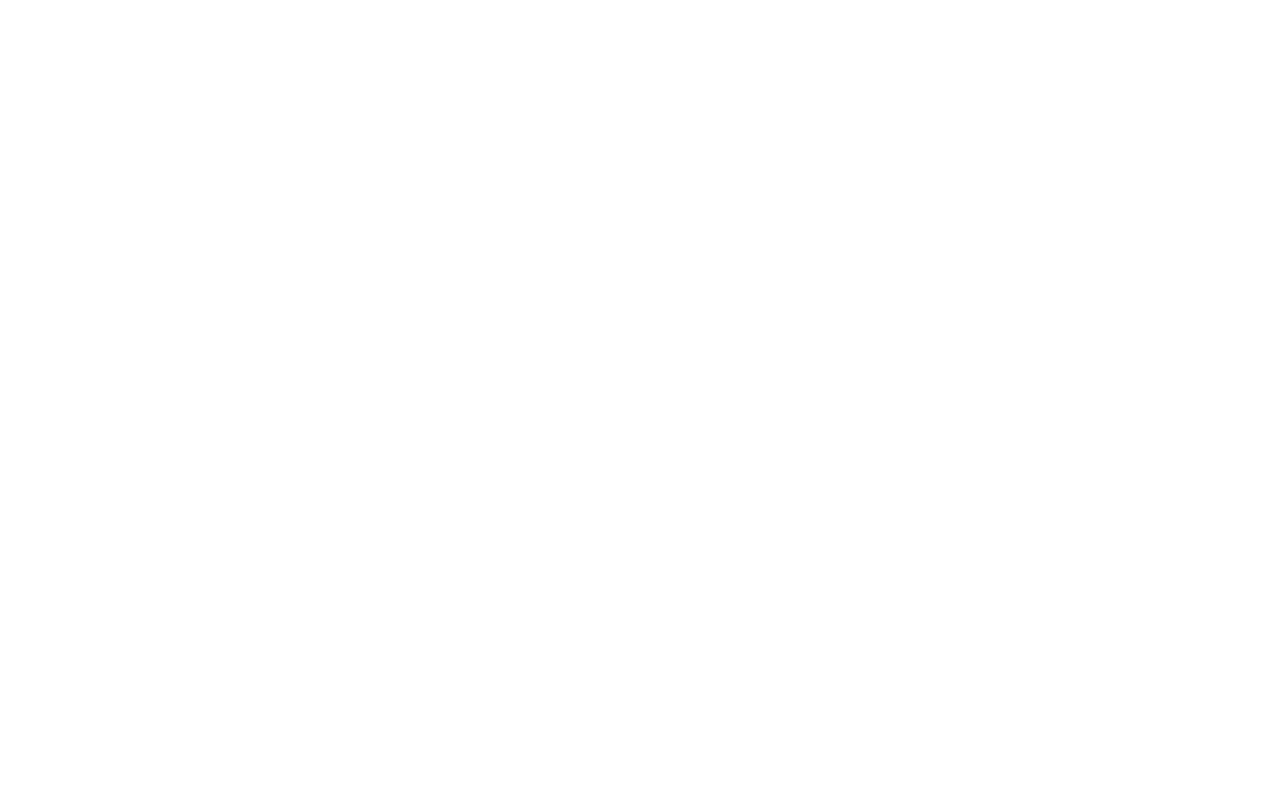
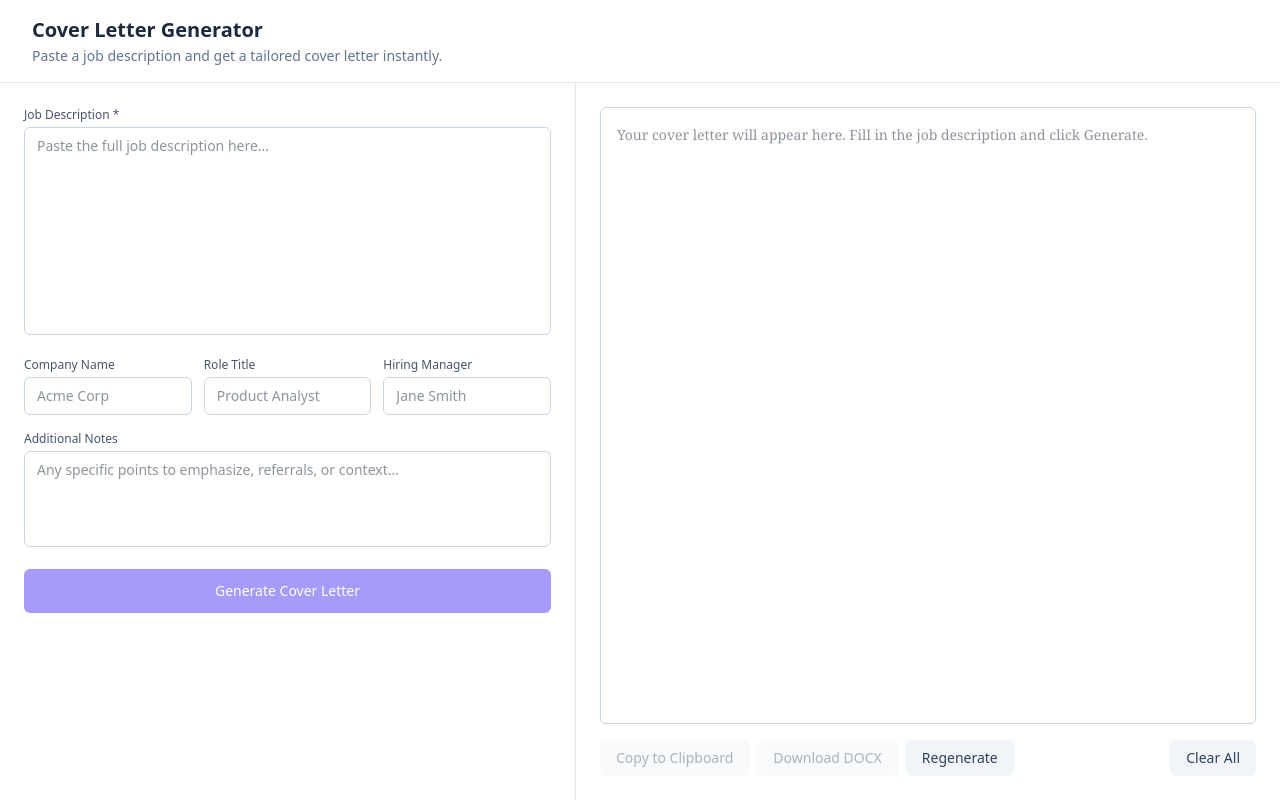
Before and after one commit to JadenP1292/cover-letter-generator, a Next.js app: page / in a window 1280 px wide. Built offline with nearby package versions, Linux system fonts and the light colour scheme.

Commit message:
feat: add main page with two-column layout and state management

```diff
--- a/app/layout.tsx
+++ b/app/layout.tsx
@@ -1,33 +1,15 @@
-import type { Metadata } from "next";
-import { Geist, Geist_Mono } from "next/font/google";
-import "./globals.css";
-
-const geistSans = Geist({
-  variable: "--font-geist-sans",
-  subsets: ["latin"],
-});
-
-const geistMono = Geist_Mono({
-  variable: "--font-geist-mono",
-  subsets: ["latin"],
-});
+import type { Metadata } from 'next';
+import './globals.css';
 
 export const metadata: Metadata = {
-  title: "Create Next App",
-  description: "Generated by create next app",
+  title: 'Cover Letter Generator',
+  description: 'Generate tailored cover letters instantly.',
 };
 
-export default function RootLayout({
-  children,
-}: Readonly<{
-  children: React.ReactNode;
-}>) {
+export default function RootLayout({ children }: { children: React.ReactNode }) {
   return (
-    <html
-      lang="en"
-      className={`${geistSans.variable} ${geistMono.variable} h-full antialiased`}
-    >
-      <body className="min-h-full flex flex-col">{children}</body>
+    <html lang="en">
+      <body className="antialiased">{children}</body>
     </html>
   );
 }
--- a/app/page.tsx
+++ b/app/page.tsx
@@ -1,3 +1,94 @@
+'use client';
+
+import { useState } from 'react';
+import Header from '@/components/Header';
+import InputPanel from '@/components/InputPanel';
+import OutputPanel from '@/components/OutputPanel';
+
 export default function Home() {
-  return <div />;
+  const [jobDescription, setJobDescription] = useState('');
+  const [companyName, setCompanyName] = useState('');
+  const [roleTitle, setRoleTitle] = useState('');
+  const [hiringManager, setHiringManager] = useState('');
+  const [additionalNotes, setAdditionalNotes] = useState('');
+  const [coverLetter, setCoverLetter] = useState('');
+  const [isLoading, setIsLoading] = useState(false);
+  const [error, setError] = useState('');
+
+  const generate = async () => {
+    if (!jobDescription.trim()) return;
+    setIsLoading(true);
+    setError('');
+    try {
+      const response = await fetch('/api/generate', {
+        method: 'POST',
+        headers: { 'Content-Type': 'application/json' },
+        body: JSON.stringify({
+          jobDescription,
+          companyName,
+          roleTitle,
+          hiringManager,
+          additionalNotes,
+        }),
+      });
+      const data = await response.json();
+      if (!response.ok) {
+        setError(data.error || 'Something went wrong. Please try again.');
+      } else {
+        setCoverLetter(data.coverLetter);
+      }
+    } catch {
+      setError('Network error. Please try again.');
+    } finally {
+      setIsLoading(false);
+    }
+  };
+
+  const clearAll = () => {
+    setJobDescription('');
+    setCompanyName('');
+    setRoleTitle('');
+    setHiringManager('');
+    setAdditionalNotes('');
+    setCoverLetter('');
+    setError('');
+  };
+
+  return (
+    <div className="flex h-screen flex-col bg-white">
+      <Header />
+      {error && (
+        <div className="shrink-0 border-b border-red-200 bg-red-50 px-8 py-2 text-sm text-red-700">
+          {error}
+        </div>
+      )}
+      <div className="mx-auto flex w-full max-w-7xl flex-1 overflow-hidden">
+        <div className="h-full w-[45%]">
+          <InputPanel
+            jobDescription={jobDescription}
+            companyName={companyName}
+            roleTitle={roleTitle}
+            hiringManager={hiringManager}
+            additionalNotes={additionalNotes}
+            isLoading={isLoading}
+            onJobDescriptionChange={setJobDescription}
+            onCompanyNameChange={setCompanyName}
+            onRoleTitleChange={setRoleTitle}
+            onHiringManagerChange={setHiringManager}
+            onAdditionalNotesChange={setAdditionalNotes}
+            onGenerate={generate}
+          />
+        </div>
+        <div className="h-full w-[55%]">
+          <OutputPanel
+            coverLetter={coverLetter}
+            isLoading={isLoading}
+            onChange={setCoverLetter}
+            onRegenerate={generate}
+            onClearAll={clearAll}
+          />
+        </div>
+      </div>
+    </div>
+  );
 }
```
